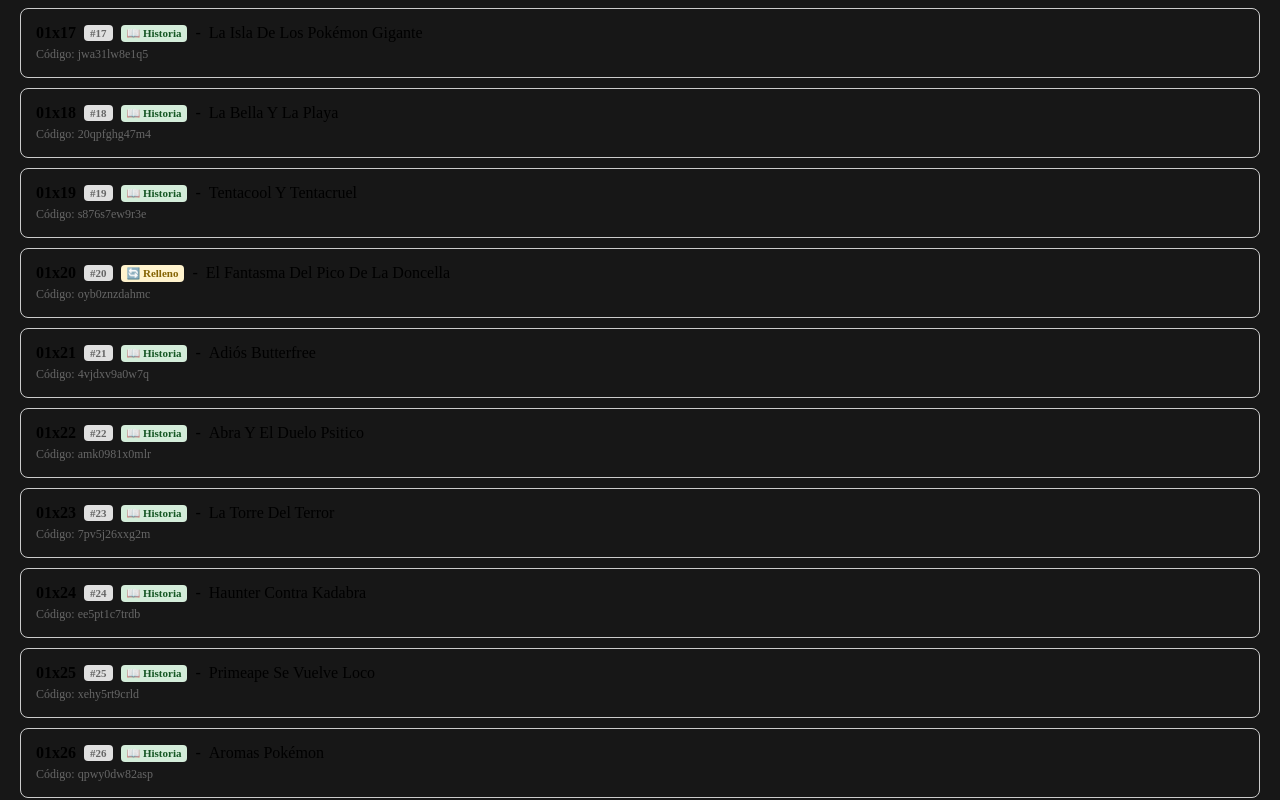
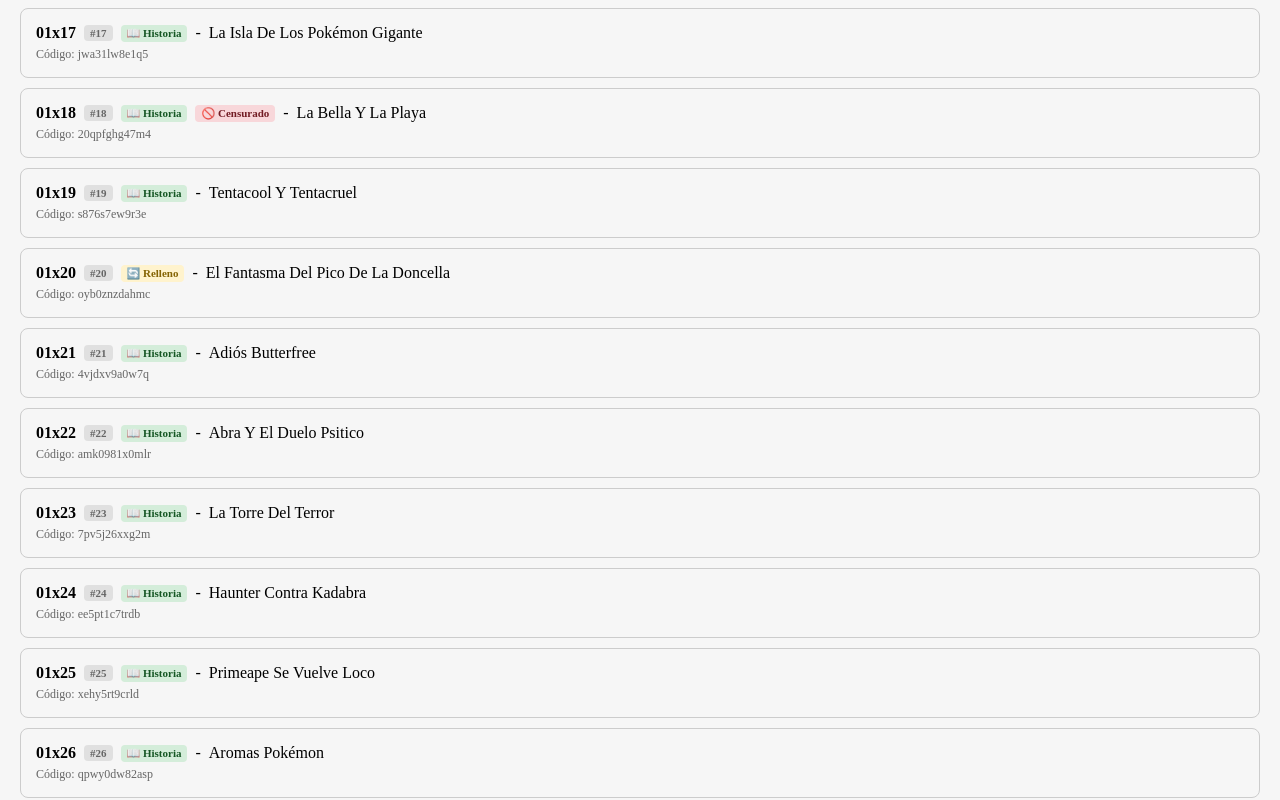
Before and after one commit to AgussRezett/pokemon-player, a React (Vite) app: page / in a window 1280 px wide. Shown: the part 1689-2489 px from the top of the page. Built offline with nearby package versions, Linux system fonts and the light colour scheme.

Commit message:
feat: censored chip

```diff
--- a/src/components/pages/EpisodeList.tsx
+++ b/src/components/pages/EpisodeList.tsx
@@ -198,6 +198,18 @@
                                                 }}>
                                                     {episode.isCanon ? '📖 Historia' : '🔄 Relleno'}
                                                 </span>
+                                                {episode.isCensored && (
+                                                    <span style={{
+                                                        fontSize: '11px',
+                                                        padding: '2px 6px',
+                                                        borderRadius: '4px',
+                                                        backgroundColor: '#f8d7da',
+                                                        color: '#721c24',
+                                                        fontWeight: 'bold'
+                                                    }}>
+                                                        🚫 Censurado
+                                                    </span>
+                                                )}
                                                 {' - '}
                                                 <span style={{ textTransform: 'capitalize' }}>{episode.name}</span>
                                             </div>
--- a/src/components/pages/EpisodePlayer.tsx
+++ b/src/components/pages/EpisodePlayer.tsx
@@ -102,7 +102,21 @@
                     }}>
                         {episode.isCanon ? '📖 Historia' : '🔄 Relleno'}
                     </div>
-
+                    {episode.isCensored && (
+                        <div style={{
+                            backgroundColor: '#f8d7da',
+                            color: '#721c24',
+                            padding: '8px 16px',
+                            borderRadius: '20px',
+                            fontSize: '14px',
+                            fontWeight: 'bold',
+                            display: 'flex',
+                            alignItems: 'center',
+                            gap: '6px'
+                        }}>
+                            🚫 Censurado
+                        </div>
+                    )}
                     {watched && (
                         <div style={{
                             backgroundColor: '#28a745',
@@ -121,7 +135,7 @@
                 </div>
             </div>
 
-            <h1 style={{ color: "#ffffff", marginBottom: '10px' }}>
+            <h1 style={{ color: "#000000", marginBottom: '10px' }}>
                 {String(episode.season).padStart(2, '0')}X{String(episode.episode).padStart(2, '0')} - {' '}
                 <span style={{ textTransform: 'capitalize' }}>{episode.name}</span>
             </h1>
@@ -182,6 +196,20 @@
                         {episode.isCanon ? '📖 Historia (Canon)' : '🔄 Relleno (Filler)'}
                     </span>
                 </p>
+                {episode.isCensored && (
+                    <>
+                        {' '}
+                        <span style={{
+                            padding: '4px 8px',
+                            borderRadius: '4px',
+                            backgroundColor: '#f8d7da',
+                            color: '#721c24',
+                            fontWeight: 'bold'
+                        }}>
+                            🚫 Censurado
+                        </span>
+                    </>
+                )}
                 <p>
                     <strong>Estado:</strong> {' '}
                     {watched ? (
--- a/src/index.css
+++ b/src/index.css
@@ -11,5 +11,5 @@
 }
 
 #root {
-  background-color: #171717;
+  background-color: #f6f6f6;
 }
--- a/src/store/episodeStore.ts
+++ b/src/store/episodeStore.ts
@@ -1,6 +1,6 @@
 import { create } from 'zustand';
 import EPISODES_JSON from '../data/urls.json';
-import { CANON_EPISODES_STRING, NON_CANON_EPISODES_STRING, parseEpisodes } from '../utils/canon';
+import { CANON_EPISODES_STRING, NON_CANON_EPISODES_STRING, CENSORED_EPISODES, parseEpisodes } from '../utils/canon';
 
 const WATCHED_EPISODES_KEY = 'pokemon_watched_episodes';
 
@@ -12,6 +12,7 @@
   name: string;
   url: string;
   isCanon: boolean;
+  isCensored: boolean; // NUEVO
 }
 
 interface EpisodeStore {
@@ -21,7 +22,7 @@
   watchedEpisodes: Set<string>;
   fetchEpisodes: () => Promise<void>;
   getEpisodeByCode: (code: string) => Episode | undefined;
-  getEpisodeBySeasonAndNumber: (season: number, episode: number) => Episode | undefined; // NUEVO
+  getEpisodeBySeasonAndNumber: (season: number, episode: number) => Episode | undefined;
   markAsWatched: (code: string) => void;
   isWatched: (code: string) => boolean;
   clearCache: () => void;
@@ -53,7 +54,8 @@
       absoluteEpisode: 0,
       name: cleanName(name),
       url,
-      isCanon: false
+      isCanon: false,
+      isCensored: false // NUEVO
     };
   }
 
@@ -81,7 +83,8 @@
       absoluteEpisode: 0,
       name,
       url,
-      isCanon: false
+      isCanon: false,
+      isCensored: false // NUEVO
     };
   }
 
@@ -121,6 +124,7 @@
 const assignAbsoluteNumbersAndCanon = (episodes: Episode[]): Episode[] => {
   const canonEpisodes = new Set(parseEpisodes(CANON_EPISODES_STRING));
   const nonCanonEpisodes = new Set(parseEpisodes(NON_CANON_EPISODES_STRING));
+  const censoredEpisodes = new Set(parseEpisodes(CENSORED_EPISODES)); // NUEVO
 
   return episodes.map((episode, index) => {
     const absoluteEpisode = index + 1;
@@ -133,10 +137,14 @@
       isCanon = false;
     }
 
+    // NUEVO: Verificar si está censurado
+    const isCensored = censoredEpisodes.has(absoluteEpisode);
+
     return {
       ...episode,
       absoluteEpisode,
-      isCanon
+      isCanon,
+      isCensored // NUEVO
     };
   });
 };
@@ -165,6 +173,7 @@
       console.log(`Total de episodios parseados: ${parsedEpisodes.length} de ${urls.length} URLs`);
       console.log(`Episodios canon: ${parsedEpisodes.filter(ep => ep.isCanon).length}`);
       console.log(`Episodios relleno: ${parsedEpisodes.filter(ep => !ep.isCanon).length}`);
+      console.log(`Episodios censurados: ${parsedEpisodes.filter(ep => ep.isCensored).length}`); // NUEVO
 
       set({ episodes: parsedEpisodes, loading: false });
     } catch (error) {
@@ -179,7 +188,6 @@
     return get().episodes.find(ep => ep.code === code);
   },
 
-  // NUEVO MÉTODO
   getEpisodeBySeasonAndNumber: (season: number, episode: number) => {
     return get().episodes.find(ep => ep.season === season && ep.episode === episode);
   },
--- a/src/utils/canon.ts
+++ b/src/utils/canon.ts
@@ -1,6 +1,8 @@
 export const CANON_EPISODES_STRING = '1-7, 10-19, 21-32, 35-39, 43-46, 48, 50-53, 55, 57-59, 61, 63-64, 66-67, 72, 75-87, 95-97, 99, 104-105, 107-108, 112-121, 123, 126-128, 131-134, 136, 138, 143-149, 153, 156, 159-163, 167,171, 173,176-178, 183-185, 189, 191, 196, 198, 201, 210-212, 215, 217-219, 222-230, 232-233, 237-240, 249, 252-257, 259-261, 263, 265-284, 288-296, 298-301, 303-304, 306-312, 314-318, 320-321, 323-324, 326-328, 330-332, 334-335, 337-339, 342, 344-350, 353-361, 363, 366-367, 369, 371, 373-377, 379, 381, 384, 386-387, 389-412, 414, 418-419, 422-426, 428-439, 442, 444-447, 449-450, 461-462, 464-473, 475-489, 492-505, 507-509, 512-518, 526-535, 537-568, 570-580, 583-589, 591-599, 601-612, 615-622, 639-663, 665-681- 683-684, 687-690, 692-708, 712-721, 723-743, 745-750, 752-753, 756-780, 782, 784, 786-787, 790-793, 795-805, 807-811, 815, 817-823, 825, 827-842, 844, 846-847, 849-868, 870, 882-883, 885-886,  888-892, 897-905, 907-908, 910-914, 923-944, 946-949, 951-954, 956-961, 963-966, 969-995, 997-108, 1010-1020, 1022-1023, 1025-1030, 1032-1050, 1052-1063, 1065-1132, 1133-1168.'
 
 export const NON_CANON_EPISODES_STRING = '8-9, 20, 33-34, 40-42, 47, 49, 54, 56, 60, 62, 65, 68-71, 73-74, 88-94, 98, 100-103, 106, 109, 111, 122, 124-125, 129-130, 135, 137, 139-142, 150-152, 154-155, 157-158, 164-166, 168-170, 172, 174-175, 179-182, 186-188, 190, 193-195, 197, 199-200, 202-209, 213-214, 216, 220-221, 231, 234-236, 241-248, 250-251, 258, 262, 264, 285-287, 297, 302, 305, 313,  319, 322, 325, 329, 333, 336, 340-341, 343, 351-352, 362, 364-365, 368,370, 372, 378, 380, 382-383, 385, 388, 412-413, 415-417, 420-421, 427, 440-441, 443, 448, 451, 458-460, 463, 474, 490-491,506, 510-511, 522-525, 536, 569, 581-582, 590, 600, 613-614, 623-638, 664, 682, 685-686, 691, 709-711, 722, 744, 751, 754-755, 781, 783, 785, 788-789, 794, 806, 812-814, 816, 824, 826, 843, 845, 848, 869, 880-881, 884, 887, 893-896, 906, 908, 915, 921-922, 945, 950, 955, 962, 967-968, 996, 1009, 1021, 1024, 1031, 1051, 1064.'
+
+export const CENSORED_EPISODES = '18, 35, 38, 252'
 
 export const parseEpisodes = (input: string) => {
     return input
```
